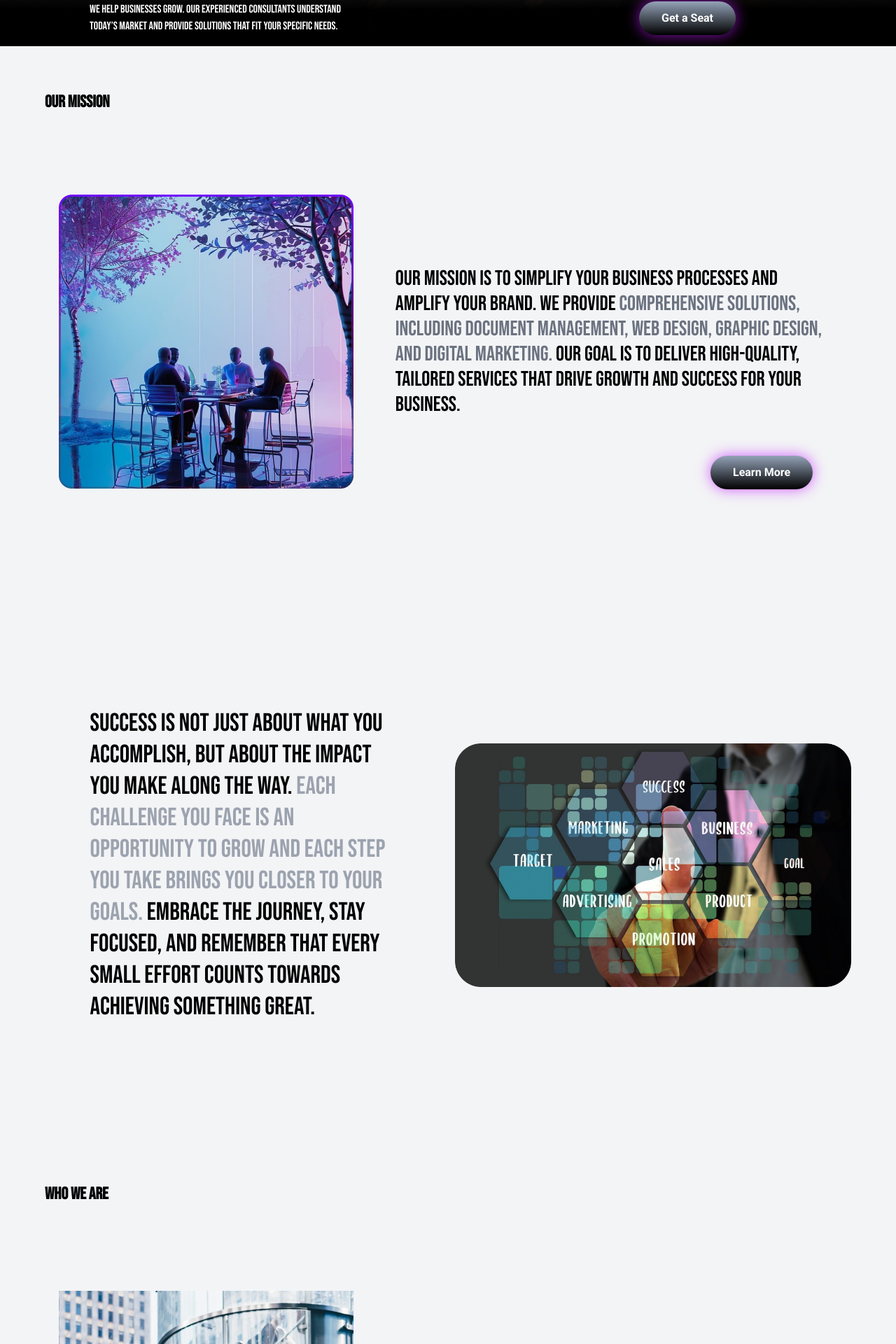
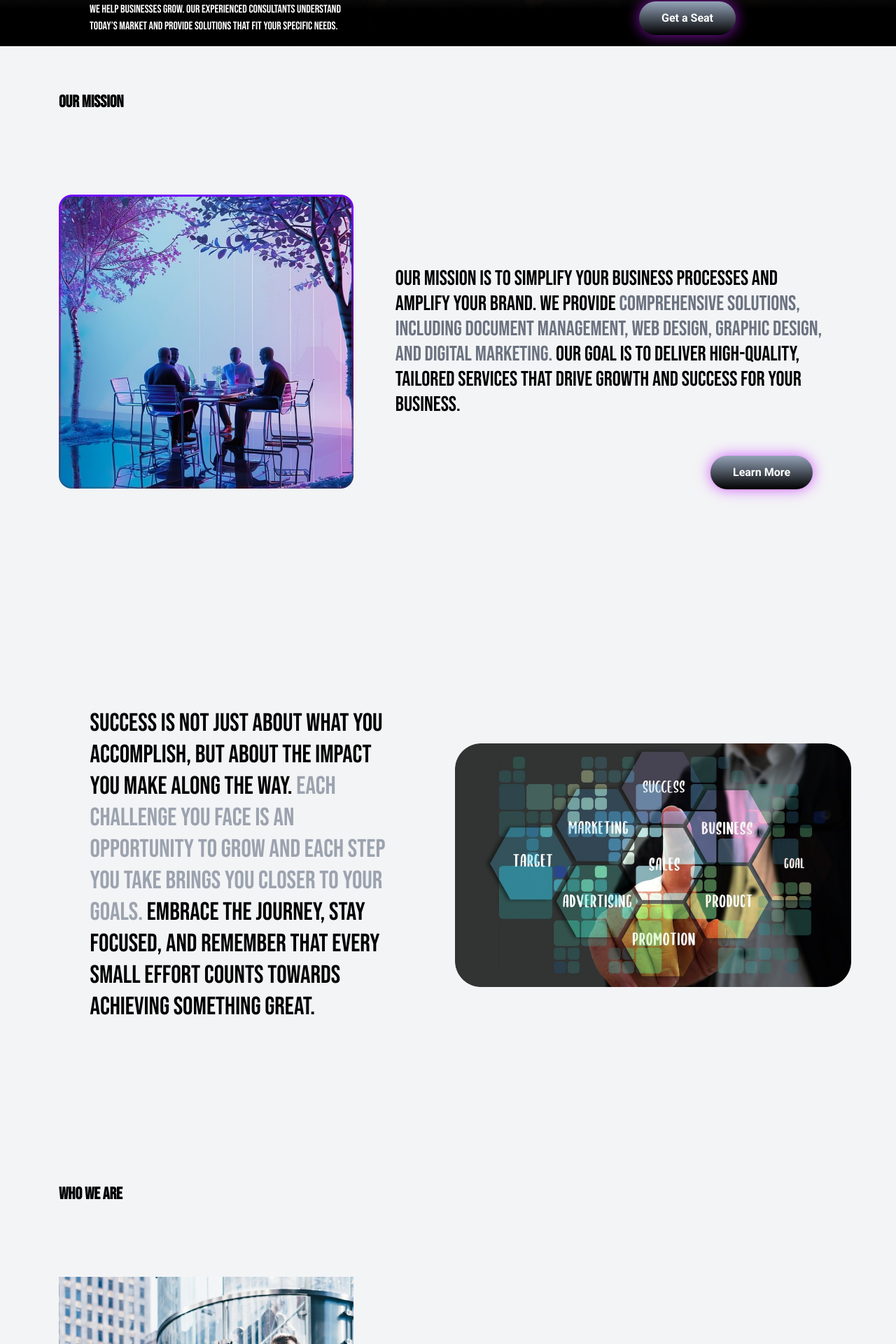
Before and after one commit to MVVYSHNAV/wh-react, a React (Vite) app in the folder wh/: page / in a window 1280 px wide. Shown: the part 734-2654 px from the top of the page at 70% size. Built offline with nearby package versions, Linux system fonts and the light colour scheme.

Commit message:
our work base start

```diff
--- a/wh/src/components/Ourmission/Ourmission.jsx
+++ b/wh/src/components/Ourmission/Ourmission.jsx
@@ -4,8 +4,8 @@ import Button from '../Button/Button';
 const Ourmission = () => {
   return (
     <div className="relative h-[780px] overflow-hidden bg-gray-100 dark:bg-gray-950 dark:text-gray-400 md:p-16 p-9">
-      <div className="">
-        <h1 className="text-xl sm:text-2xl font-bold font-BebasNeue text-black dark:text-gray-400">
+      <div>
+        <h1 className="text-xl sm:text-2xl font-bold font-BebasNeue text-black dark:text-gray-400 ml-5">
           OUR MISSION
         </h1>
       </div>
--- a/wh/src/components/Ourworks/Ourworks.jsx
+++ b/wh/src/components/Ourworks/Ourworks.jsx
@@ -1,7 +1,21 @@
 
 const Ourworks = () => {
   return (
-    <div>Ourworks</div>
+    <div className="relative h-[780px] overflow-hidden bg-gray-100 dark:bg-gray-950 dark:text-gray-400 md:p-16 p-9">
+      <div>
+      <h1 className="text-xl sm:text-2xl font-bold font-BebasNeue text-black dark:text-gray-400 ml-5">
+          OUR WORKS
+        </h1>
+      </div>
+      <div className="grid sm:grid-cols-12 gap-4 mt-8 w-12/12 h-[601px] p-5">
+        <div className=" bg-violet-900 sm:col-span-7">
+
+        </div>
+        <div className=" bg-violet-900 sm:col-span-5">
+
+        </div>
+      </div>
+    </div>
   )
 }
 
--- a/wh/src/components/Whoweare/Whoweare.jsx
+++ b/wh/src/components/Whoweare/Whoweare.jsx
@@ -4,8 +4,8 @@ import Button from '../Button/Button';
 const Ourmission = () => {
   return (
     <div className="relative h-[780px] overflow-hidden bg-gray-100 dark:bg-gray-950 dark:text-gray-400 md:p-16 p-9">
-      <div className="flex  mb-5">
-        <h1 className="text-xl md:text-2xl font-bold font-BebasNeue text-black dark:text-gray-400 text-center">
+      <div>
+        <h1 className="text-xl md:text-2xl font-bold font-BebasNeue text-black dark:text-gray-400 ml-5 ">
           WHO WE ARE
         </h1>
       </div>
```
